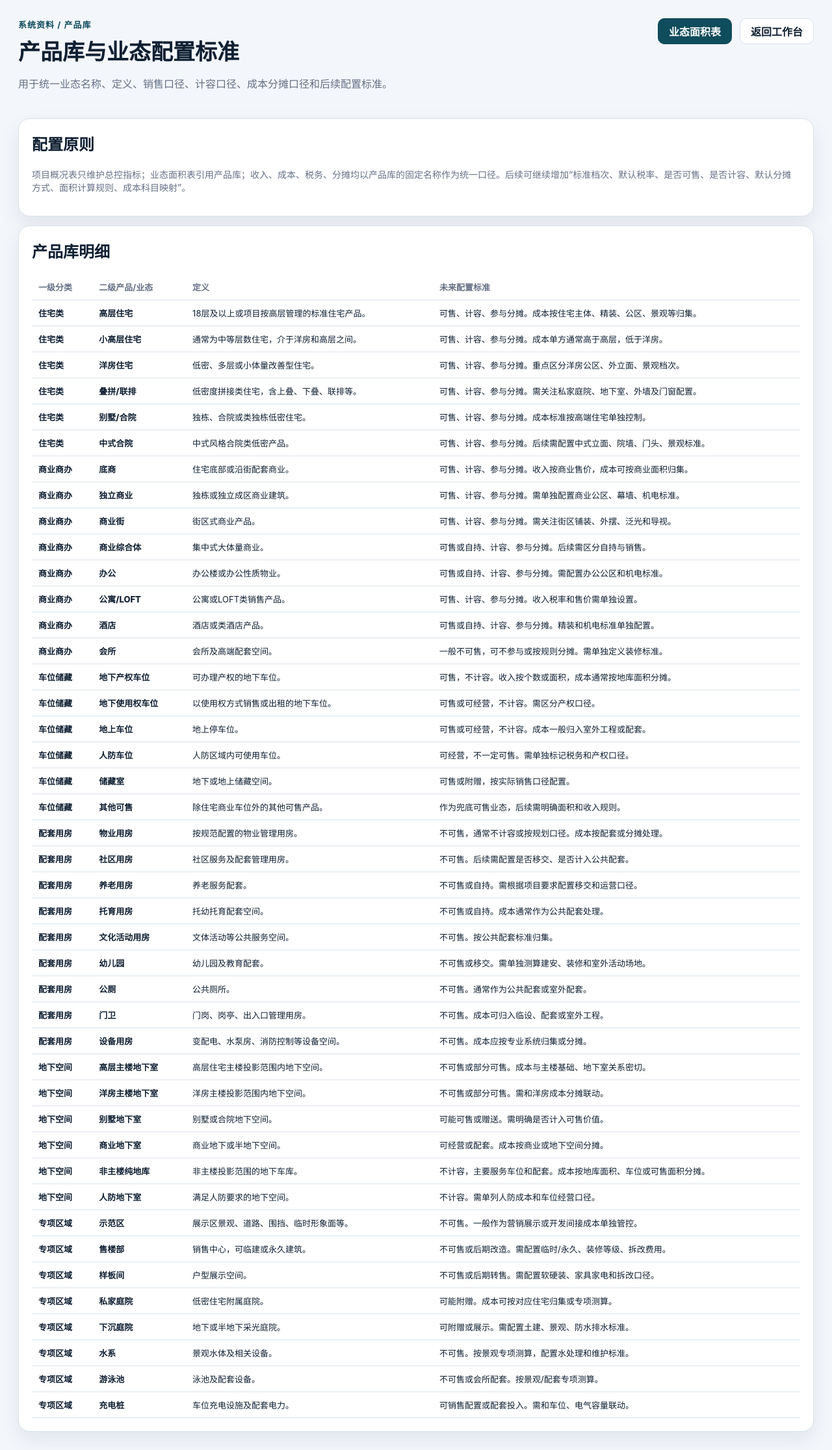
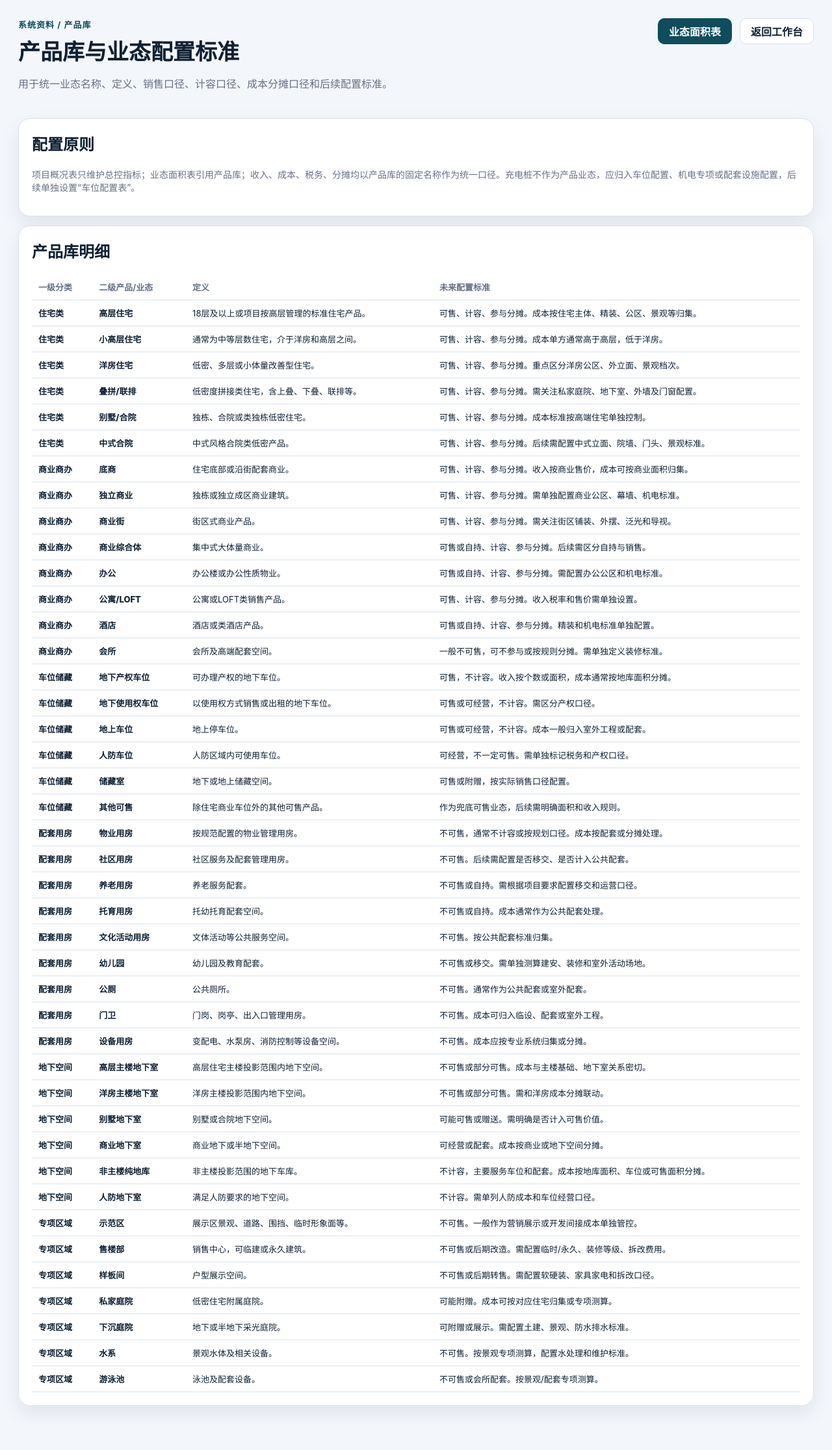
Before and after one commit to miaobin19921114-lgtm/lqdc-target-cost-system, a Next.js app: page /projects/1/product-library in a window 1280 px wide. Shown: the whole page at 65% size. After the commit the page ends 2191 px from the top, so only its background shows below. Built offline with nearby package versions, Linux system fonts and the light colour scheme.

Commit message:
classify charging piles as parking configuration

```diff
--- a/app/projects/[id]/product-library/page.tsx
+++ b/app/projects/[id]/product-library/page.tsx
@@ -44,8 +44,7 @@ const rows = [
   ['专项区域', '私家庭院', '低密住宅附属庭院。', '可能附赠。成本可按对应住宅归集或专项测算。'],
   ['专项区域', '下沉庭院', '地下或半地下采光庭院。', '可附赠或展示。需配置土建、景观、防水排水标准。'],
   ['专项区域', '水系', '景观水体及相关设备。', '不可售。按景观专项测算，配置水处理和维护标准。'],
-  ['专项区域', '游泳池', '泳池及配套设备。', '不可售或会所配套。按景观/配套专项测算。'],
-  ['专项区域', '充电桩', '车位充电设施及配套电力。', '可销售配置或配套投入。需和车位、电气容量联动。']
+  ['专项区域', '游泳池', '泳池及配套设备。', '不可售或会所配套。按景观/配套专项测算。']
 ];
 
 export default function ProductLibraryPage({ params }: { params: { id: string } }) {
@@ -66,7 +65,7 @@ export default function ProductLibraryPage({ params }: { params: { id: string }
 
         <section className="card" style={{ marginBottom: 14 }}>
           <h2>配置原则</h2>
-          <p className="meta">项目概况表只维护总控指标；业态面积表引用产品库；收入、成本、税务、分摊均以产品库的固定名称作为统一口径。后续可继续增加“标准档次、默认税率、是否可售、是否计容、默认分摊方式、面积计算规则、成本科目映射”。</p>
+          <p className="meta">项目概况表只维护总控指标；业态面积表引用产品库；收入、成本、税务、分摊均以产品库的固定名称作为统一口径。充电桩不作为产品业态，应归入车位配置、机电专项或配套设施配置，后续单独设置“车位配置表”。</p>
         </section>
 
         <section className="card">
```
